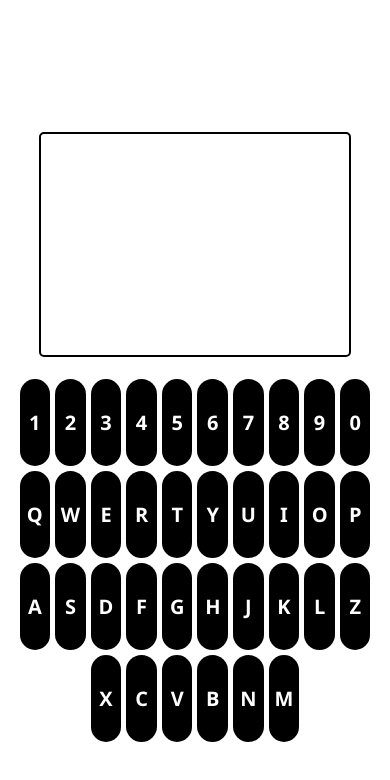
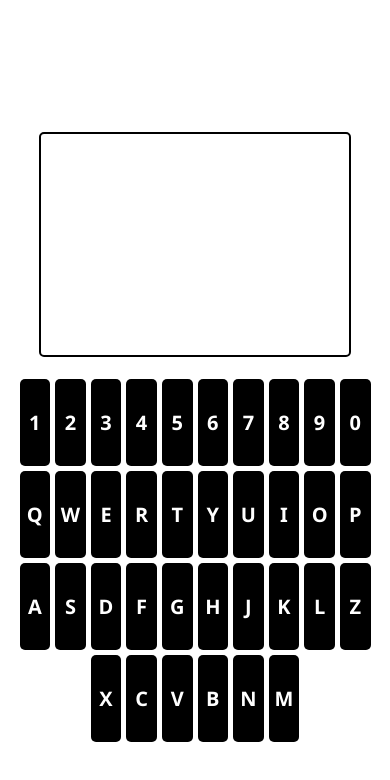
Before and after one commit to Iengem/Javascript, a plain HTML site: page index.html in a window 390 px wide. Drawn offline with Linux system fonts and the light colour scheme.

Commit message:
Responsive

```diff
--- a/style.css
+++ b/style.css
@@ -17,7 +17,7 @@ body{
 }
 .keyboard{
     display: grid;
-    grid-template-columns:repeat(10, 10fr);
+    grid-template-columns:repeat(10, 1fr);
     column-gap: 5px;
     row-gap: 5px;
     justify-content: center;
@@ -44,7 +44,7 @@ div{
 }
 div:hover{
     background-color: rgb(25, 25, 25);
-    transform: scale(0.95);
+    transform: scale(0.97);
 }
 .keys31{
     grid-column: 4 / 3;
@@ -56,9 +56,6 @@ div:hover{
     .container{
         padding-top: 30px;
     }
-    div{
-        border-radius: 100px;
-    }
     input{
         width: 80vw;
     }
```
